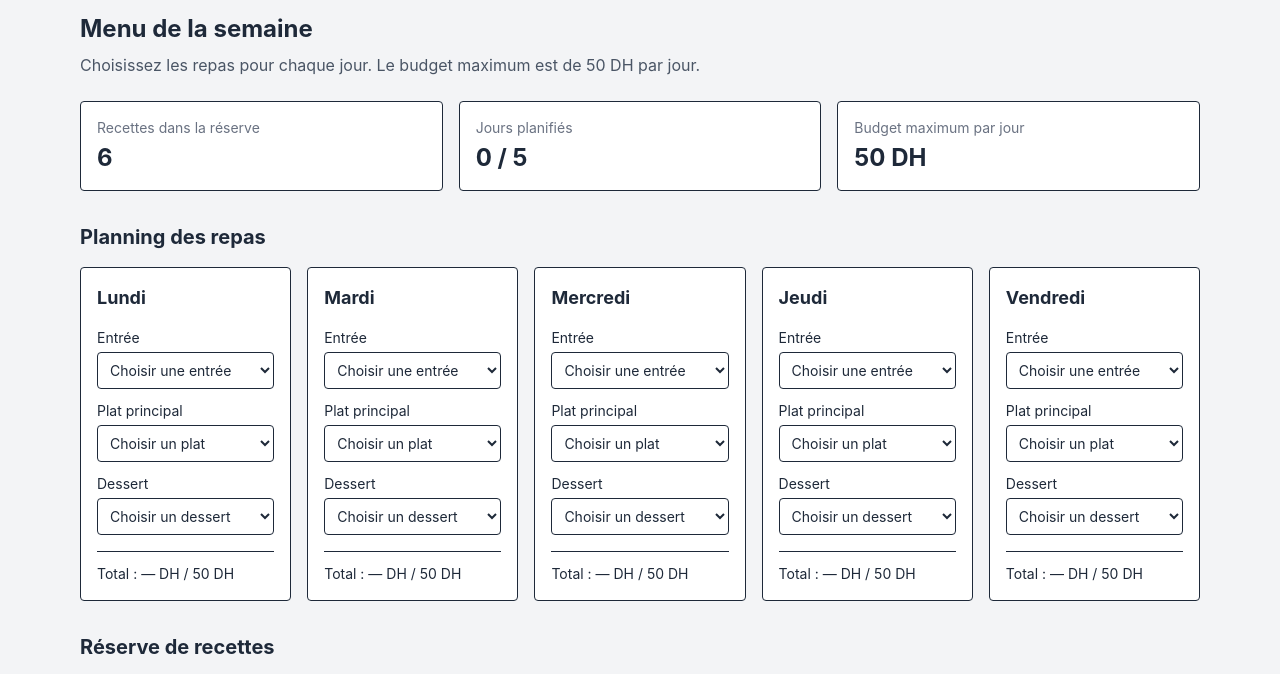
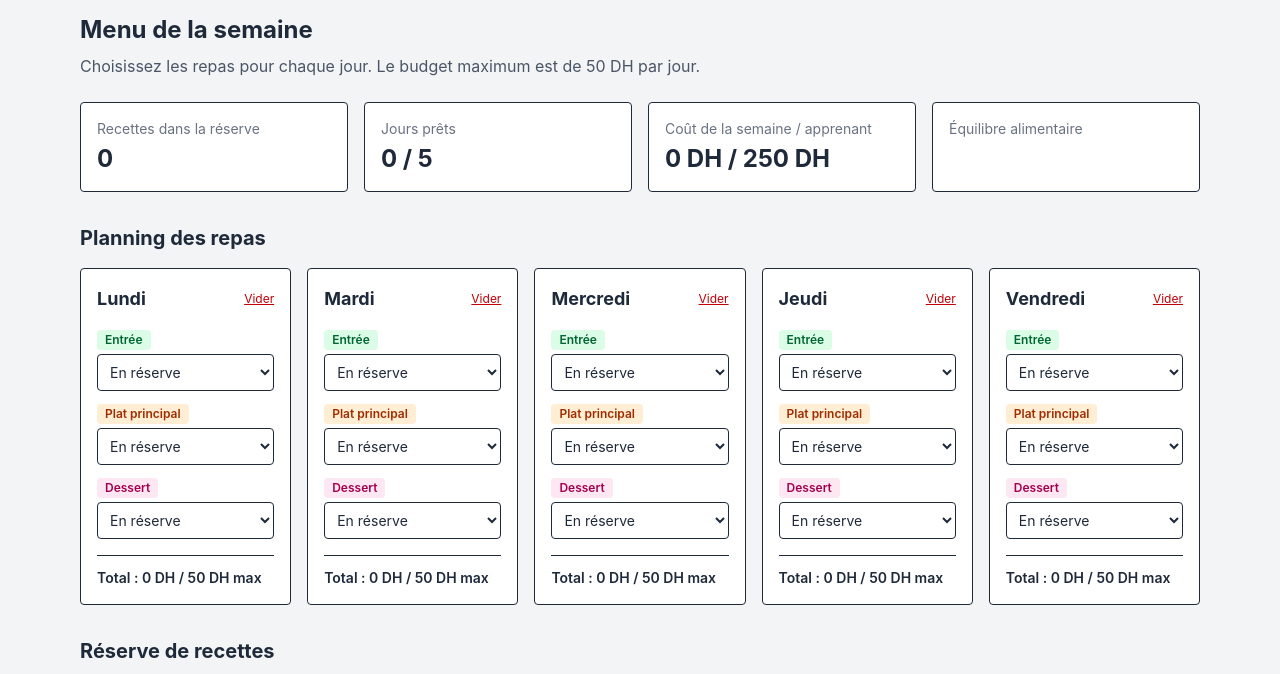
Before and after one commit to youssefelkrid/Cantina, a website: page index.html in a window 1280 px wide. Shown: the part 99-773 px from the top of the page. Drawn offline with Linux system fonts and the light colour scheme.

Commit message:
je vais push  le travile de botun Ajouter une resette  dans Réserve de recettes

```diff
--- a/index.html
+++ b/index.html
@@ -6,12 +6,13 @@
     <meta name="viewport" content="width=device-width, initial-scale=1.0">
     <title>Cantina - Planning de la semaine</title>
     <link rel="stylesheet" href="output.css">
+    <script src="script.js" defer></script>
 </head>
 
 <body class="bg-gray-100 font-sans text-gray-800">
-    <header class=" flex flex-row justify-centerborder-b bg-white">
+    <header  class=" flex flex-row justify-center border-b bg-white">
         <div class="mx-auto flex max-w-6xl items-center gap-4 p-4">
-            <img class=" h-16 w-24 object-contain" src="imag/Cantina Logo.png" alt="Logo Cantina">
+            <img class="h-16 w-24 object-contain" src="imag/Cantina Logo.png" alt="Logo Cantina">
             <div>
                 <h1 class="text-xl font-bold">Garde-Manger</h1>
                 <p class="text-sm text-gray-500">Planning de la cantine YouCode</p>
@@ -25,202 +26,248 @@
             <p class="text-gray-600">Choisissez les repas pour chaque jour. Le budget maximum est de 50 DH par jour.</p>
         </section>
 
-        <section class="mb-8 grid grid-cols-1 gap-4 sm:grid-cols-3" aria-label="Résumé">
+        <section class="mb-8 grid grid-cols-1 gap-4 sm:grid-cols-2 lg:grid-cols-4" aria-label="Résumé">
             <div class="rounded border bg-white p-4">
                 <p class="text-sm text-gray-500">Recettes dans la réserve</p>
-                <p class="mt-1 text-2xl font-bold">6</p>
+                <p id="stat-recipes" class="mt-1 text-2xl font-bold">0</p>
             </div>
             <div class="rounded border bg-white p-4">
-                <p class="text-sm text-gray-500">Jours planifiés</p>
-                <p class="mt-1 text-2xl font-bold">0 / 5</p>
+                <p class="text-sm text-gray-500">Jours prêts</p>
+                <p id="stat-days" class="mt-1 text-2xl font-bold">0 / 5</p>
             </div>
             <div class="rounded border bg-white p-4">
-                <p class="text-sm text-gray-500">Budget maximum par jour</p>
-                <p class="mt-1 text-2xl font-bold">50 DH</p>
+                <p class="text-sm text-gray-500">Coût de la semaine / apprenant</p>
+                <p id="stat-total" class="mt-1 text-2xl font-bold">0 DH / 250 DH</p>
+            </div>
+            <div class="rounded border bg-white p-4">
+                <p class="text-sm text-gray-500">Équilibre alimentaire</p>
+                <p id="stat-balance" class="mt-1 inline-block rounded px-2 py-1 text-sm font-bold"></p>
             </div>
         </section>
 
         <section class="mb-8" aria-labelledby="planning-title">
             <h2 id="planning-title" class="mb-4 text-xl font-bold">Planning des repas</h2>
-
-            <div class="grid grid-cols-1 gap-4 sm:grid-cols-2 lg:grid-cols-3 xl:grid-cols-5">
+            <div id="planning-grid" class="grid grid-cols-1 gap-4 sm:grid-cols-2 lg:grid-cols-3 xl:grid-cols-5">
                 <article class="rounded border bg-white p-4">
-                    <h3 class="mb-4 text-lg font-bold">Lundi</h3>
-                    <label class="mb-3 block text-sm">Entrée
-                        <select class="mt-1 w-full rounded border p-2" aria-label="Entrée du lundi">
-                            <option>Choisir une entrée</option>
-                            <option>Velouté de légumes - 5 DH</option>
-                            <option>Salade marocaine - 8 DH</option>
+                    <div class="mb-4 flex items-center justify-between">
+                        <h3 class="text-lg font-bold">Lundi</h3>
+                        <button type="button" data-action="clear-day" data-day="Lundi"
+                            class="text-xs text-red-700 underline">Vider</button>
+                    </div>
+                    <label class="mb-3 block text-sm">
+                        <span
+                            class="inline-block rounded px-2 py-0.5 text-xs font-semibold bg-green-100 text-green-800">Entrée</span>
+                        <select data-day="Lundi" data-slot="Entrée" class="mt-1 w-full rounded border p-2">
+                            <option value="">En réserve</option>
                         </select>
                     </label>
-                    <label class="mb-3 block text-sm">Plat principal
-                        <select class="mt-1 w-full rounded border p-2" aria-label="Plat principal du lundi">
-                            <option>Choisir un plat</option>
-                            <option>Tajine de poulet - 25 DH</option>
-                            <option>Couscous aux légumes - 22 DH</option>
+                    <label class="mb-3 block text-sm">
+                        <span
+                            class="inline-block rounded px-2 py-0.5 text-xs font-semibold bg-orange-100 text-orange-800">Plat
+                            principal</span>
+                        <select data-day="Lundi" data-slot="Plat principal" class="mt-1 w-full rounded border p-2">
+                            <option value="">En réserve</option>
                         </select>
                     </label>
-                    <label class="block text-sm">Dessert
-                        <select class="mt-1 w-full rounded border p-2" aria-label="Dessert du lundi">
-                            <option>Choisir un dessert</option>
-                            <option>Orange de saison - 4 DH</option>
-                            <option>Yaourt nature - 5 DH</option>
+                    <label class="mb-3 block text-sm">
+                        <span
+                            class="inline-block rounded px-2 py-0.5 text-xs font-semibold bg-pink-100 text-pink-800">Dessert</span>
+                        <select data-day="Lundi" data-slot="Dessert" class="mt-1 w-full rounded border p-2">
+                            <option value="">En réserve</option>
                         </select>
                     </label>
-                    <p class="mt-4 border-t pt-3 text-sm">Total : — DH / 50 DH</p>
+                    <p class="mt-4 border-t pt-3 text-sm font-semibold">Total : <span id="total-Lundi">0</span> DH / 50
+                        DH max</p>
                 </article>
 
                 <article class="rounded border bg-white p-4">
-                    <h3 class="mb-4 text-lg font-bold">Mardi</h3>
-                    <label class="mb-3 block text-sm">Entrée
-                        <select class="mt-1 w-full rounded border p-2" aria-label="Entrée du mardi">
-                            <option>Choisir une entrée</option>
-                            <option>Velouté de légumes - 5 DH</option>
-                            <option>Salade marocaine - 8 DH</option>
+                    <div class="mb-4 flex items-center justify-between">
+                        <h3 class="text-lg font-bold">Mardi</h3>
+                        <button type="button" data-action="clear-day" data-day="Mardi"
+                            class="text-xs text-red-700 underline">Vider</button>
+                    </div>
+                    <label class="mb-3 block text-sm">
+                        <span
+                            class="inline-block rounded px-2 py-0.5 text-xs font-semibold bg-green-100 text-green-800">Entrée</span>
+                        <select data-day="Mardi" data-slot="Entrée" class="mt-1 w-full rounded border p-2">
+                            <option value="">En réserve</option>
                         </select>
                     </label>
-                    <label class="mb-3 block text-sm">Plat principal
-                        <select class="mt-1 w-full rounded border p-2" aria-label="Plat principal du mardi">
-                            <option>Choisir un plat</option>
-                            <option>Tajine de poulet - 25 DH</option>
-                            <option>Couscous aux légumes - 22 DH</option>
+                    <label class="mb-3 block text-sm">
+                        <span
+                            class="inline-block rounded px-2 py-0.5 text-xs font-semibold bg-orange-100 text-orange-800">Plat
+                            principal</span>
+                        <select data-day="Mardi" data-slot="Plat principal" class="mt-1 w-full rounded border p-2">
+                            <option value="">En réserve</option>
                         </select>
                     </label>
-                    <label class="block text-sm">Dessert
-                        <select class="mt-1 w-full rounded border p-2" aria-label="Dessert du mardi">
-                            <option>Choisir un dessert</option>
-                            <option>Orange de saison - 4 DH</option>
-                            <option>Yaourt nature - 5 DH</option>
+                    <label class="mb-3 block text-sm">
+                        <span
+                            class="inline-block rounded px-2 py-0.5 text-xs font-semibold bg-pink-100 text-pink-800">Dessert</span>
+                        <select data-day="Mardi" data-slot="Dessert" class="mt-1 w-full rounded border p-2">
+                            <option value="">En réserve</option>
                         </select>
                     </label>
-                    <p class="mt-4 border-t pt-3 text-sm">Total : — DH / 50 DH</p>
+                    <p class="mt-4 border-t pt-3 text-sm font-semibold">Total : <span id="total-Mardi">0</span> DH / 50
+                        DH max</p>
                 </article>
 
                 <article class="rounded border bg-white p-4">
-                    <h3 class="mb-4 text-lg font-bold">Mercredi</h3>
-                    <label class="mb-3 block text-sm">Entrée
-                        <select class="mt-1 w-full rounded border p-2" aria-label="Entrée du mercredi">
-                            <option>Choisir une entrée</option>
-                            <option>Velouté de légumes - 5 DH</option>
-                            <option>Salade marocaine - 8 DH</option>
+                    <div class="mb-4 flex items-center justify-between">
+                        <h3 class="text-lg font-bold">Mercredi</h3>
+                        <button type="button" data-action="clear-day" data-day="Mercredi"
+                            class="text-xs text-red-700 underline">Vider</button>
+                    </div>
+                    <label class="mb-3 block text-sm">
+                        <span
+                            class="inline-block rounded px-2 py-0.5 text-xs font-semibold bg-green-100 text-green-800">Entrée</span>
+                        <select data-day="Mercredi" data-slot="Entrée" class="mt-1 w-full rounded border p-2">
+                            <option value="">En réserve</option>
                         </select>
                     </label>
-                    <label class="mb-3 block text-sm">Plat principal
-                        <select class="mt-1 w-full rounded border p-2" aria-label="Plat principal du mercredi">
-                            <option>Choisir un plat</option>
-                            <option>Tajine de poulet - 25 DH</option>
-                            <option>Couscous aux légumes - 22 DH</option>
+                    <label class="mb-3 block text-sm">
+                        <span
+                            class="inline-block rounded px-2 py-0.5 text-xs font-semibold bg-orange-100 text-orange-800">Plat
+                            principal</span>
+                        <select data-day="Mercredi" data-slot="Plat principal" class="mt-1 w-full rounded border p-2">
+                            <option value="">En réserve</option>
                         </select>
                     </label>
-                    <label class="block text-sm">Dessert
-                        <select class="mt-1 w-full rounded border p-2" aria-label="Dessert du mercredi">
-                            <option>Choisir un dessert</option>
-                            <option>Orange de saison - 4 DH</option>
-                            <option>Yaourt nature - 5 DH</option>
+                    <label class="mb-3 block text-sm">
+                        <span
+                            class="inline-block rounded px-2 py-0.5 text-xs font-semibold bg-pink-100 text-pink-800">Dessert</span>
+                        <select data-day="Mercredi" data-slot="Dessert" class="mt-1 w-full rounded border p-2">
+                            <option value="">En réserve</option>
                         </select>
                     </label>
-                    <p class="mt-4 border-t pt-3 text-sm">Total : — DH / 50 DH</p>
+                    <p class="mt-4 border-t pt-3 text-sm font-semibold">Total : <span id="total-Mercredi">0</span> DH /
+                        50 DH max</p>
                 </article>
 
                 <article class="rounded border bg-white p-4">
-                    <h3 class="mb-4 text-lg font-bold">Jeudi</h3>
-                    <label class="mb-3 block text-sm">Entrée
-                        <select class="mt-1 w-full rounded border p-2" aria-label="Entrée du jeudi">
-                            <option>Choisir une entrée</option>
-                            <option>Velouté de légumes - 5 DH</option>
-                            <option>Salade marocaine - 8 DH</option>
+                    <div class="mb-4 flex items-center justify-between">
+                        <h3 class="text-lg font-bold">Jeudi</h3>
+                        <button type="button" data-action="clear-day" data-day="Jeudi"
+                            class="text-xs text-red-700 underline">Vider</button>
+                    </div>
+                    <label class="mb-3 block text-sm">
+                        <span
+                            class="inline-block rounded px-2 py-0.5 text-xs font-semibold bg-green-100 text-green-800">Entrée</span>
+                        <select data-day="Jeudi" data-slot="Entrée" class="mt-1 w-full rounded border p-2">
+                            <option value="">En réserve</option>
                         </select>
                     </label>
-                    <label class="mb-3 block text-sm">Plat principal
-                        <select class="mt-1 w-full rounded border p-2" aria-label="Plat principal du jeudi">
-                            <option>Choisir un plat</option>
-                            <option>Tajine de poulet - 25 DH</option>
-                            <option>Couscous aux légumes - 22 DH</option>
+                    <label class="mb-3 block text-sm">
+                        <span
+                            class="inline-block rounded px-2 py-0.5 text-xs font-semibold bg-orange-100 text-orange-800">Plat
+                            principal</span>
+                        <select data-day="Jeudi" data-slot="Plat principal" class="mt-1 w-full rounded border p-2">
+                            <option value="">En réserve</option>
                         </select>
                     </label>
-                    <label class="block text-sm">Dessert
-                        <select class="mt-1 w-full rounded border p-2" aria-label="Dessert du jeudi">
-                            <option>Choisir un dessert</option>
-                            <option>Orange de saison - 4 DH</option>
-                            <option>Yaourt nature - 5 DH</option>
+                    <label class="mb-3 block text-sm">
+                        <span
+                            class="inline-block rounded px-2 py-0.5 text-xs font-semibold bg-pink-100 text-pink-800">Dessert</span>
+                        <select data-day="Jeudi" data-slot="Dessert" class="mt-1 w-full rounded border p-2">
+                            <option value="">En réserve</option>
                         </select>
                     </label>
-                    <p class="mt-4 border-t pt-3 text-sm">Total : — DH / 50 DH</p>
+                    <p class="mt-4 border-t pt-3 text-sm font-semibold">Total : <span id="total-Jeudi">0</span> DH / 50
+                        DH max</p>
                 </article>
 
                 <article class="rounded border bg-white p-4">
-                    <h3 class="mb-4 text-lg font-bold">Vendredi</h3>
-                    <label class="mb-3 block text-sm">Entrée
-                        <select class="mt-1 w-full rounded border p-2" aria-label="Entrée du vendredi">
-                            <option>Choisir une entrée</option>
-                            <option>Velouté de légumes - 5 DH</option>
-                            <option>Salade marocaine - 8 DH</option>
+                    <div class="mb-4 flex items-center justify-between">
+                        <h3 class="text-lg font-bold">Vendredi</h3>
+                        <button type="button" data-action="clear-day" data-day="Vendredi"
+                            class="text-xs text-red-700 underline">Vider</button>
+                    </div>
+                    <label class="mb-3 block text-sm">
+                        <span
+                            class="inline-block rounded px-2 py-0.5 text-xs font-semibold bg-green-100 text-green-800">Entrée</span>
+                        <select data-day="Vendredi" data-slot="Entrée" class="mt-1 w-full rounded border p-2">
+                            <option value="">En réserve</option>
                         </select>
                     </label>
-                    <label class="mb-3 block text-sm">Plat principal
-                        <select class="mt-1 w-full rounded border p-2" aria-label="Plat principal du vendredi">
-                            <option>Choisir un plat</option>
-                            <option>Tajine de poulet - 25 DH</option>
-                            <option>Couscous aux légumes - 22 DH</option>
+                    <label class="mb-3 block text-sm">
+                        <span
+                            class="inline-block rounded px-2 py-0.5 text-xs font-semibold bg-orange-100 text-orange-800">Plat
+                            principal</span>
+                        <select data-day="Vendredi" data-slot="Plat principal" class="mt-1 w-full rounded border p-2">
+                            <option value="">En réserve</option>
                         </select>
                     </label>
-                    <label class="block text-sm">Dessert
-                        <select class="mt-1 w-full rounded border p-2" aria-label="Dessert du vendredi">
-                            <option>Choisir un dessert</option>
-                            <option>Orange de saison - 4 DH</option>
-                            <option>Yaourt nature - 5 DH</option>
+                    <label class="mb-3 block text-sm">
+                        <span
+                            class="inline-block rounded px-2 py-0.5 text-xs font-semibold bg-pink-100 text-pink-800">Dessert</span>
+                        <select data-day="Vendredi" data-slot="Dessert" class="mt-1 w-full rounded border p-2">
+                            <option value="">En réserve</option>
                         </select>
                     </label>
-                    <p class="mt-4 border-t pt-3 text-sm">Total : — DH / 50 DH</p>
+                    <p class="mt-4 border-t pt-3 text-sm font-semibold">Total : <span id="total-Vendredi">0</span> DH /
+                        50 DH max</p>
                 </article>
             </div>
         </section>
 
         <section class="mb-8" aria-labelledby="reserve-title">
             <h2 id="reserve-title" class="mb-4 text-xl font-bold">Réserve de recettes</h2>
-            <div class="grid grid-cols-1 gap-4 sm:grid-cols-2 lg:grid-cols-3">
-                <article class="rounded border bg-white p-4">
-                    <h3 class="font-bold">Velouté de légumes</h3>
-                    <p class="mt-2 text-sm text-gray-600">Entrée · Végétarien</p>
-                    <p class="mt-2 font-semibold">5 DH</p>
-                </article>
-                <article class="rounded border bg-white p-4">
-                    <h3 class="font-bold">Salade marocaine</h3>
-                    <p class="mt-2 text-sm text-gray-600">Entrée · Végétarien</p>
-                    <p class="mt-2 font-semibold">8 DH</p>
-                </article>
-                <article class="rounded border bg-white p-4">
-                    <h3 class="font-bold">Tajine de poulet</h3>
-                    <p class="mt-2 text-sm text-gray-600">Plat principal · Classique</p>
-                    <p class="mt-2 font-semibold">25 DH</p>
-                </article>
-                <article class="rounded border bg-white p-4">
-                    <h3 class="font-bold">Couscous aux légumes</h3>
-                    <p class="mt-2 text-sm text-gray-600">Plat principal · Végétarien</p>
-                    <p class="mt-2 font-semibold">22 DH</p>
-                </article>
-                <article class="rounded border bg-white p-4">
-                    <h3 class="font-bold">Orange de saison</h3>
-                    <p class="mt-2 text-sm text-gray-600">Dessert · Végétarien</p>
-                    <p class="mt-2 font-semibold">4 DH</p>
-                </article>
-                <article class="rounded border bg-white p-4">
-                    <h3 class="font-bold">Yaourt nature</h3>
-                    <p class="mt-2 text-sm text-gray-600">Dessert · Végétarien</p>
-                    <p class="mt-2 font-semibold">5 DH</p>
-                </article>
-            </div>
+            <div id="recipes-grid" class="grid grid-cols-1 gap-4 sm:grid-cols-2 lg:grid-cols-3"></div>
         </section>
 
         <section class="rounded border bg-white p-4" aria-labelledby="add-recipe-title">
             <h2 id="add-recipe-title" class="text-xl font-bold">Ajouter une recette</h2>
-            <p class="mt-2 text-gray-600">Le formulaire sera ajouté plus tard.</p>
-            <button id="add-recipe-button" class="mt-4 rounded bg-red-700 px-4 py-2 font-semibold text-white hover:bg-red-800"
-                type="button">
+            <button id="add-recipe-button"
+                class="mt-4 rounded bg-red-700 px-4 py-2 font-semibold text-white hover:bg-red-800" type="button">
                 + Ajouter à la réserve
             </button>
         </section>
     </main>
+
+    <!-- Modal -->
+    <div id="modal-overlay" class="fixed inset-0 z-40 hidden items-center justify-center bg-black/50 p-4">
+        <div id="modal-box" class="w-full max-w-md rounded bg-white p-6">
+            <div class="mb-4 flex items-center justify-between">
+                <h2 id="modal-title" class="text-xl font-bold">Ajouter une recette</h2>
+                <button id="modal-close" type="button" class="text-2xl leading-none" aria-label="Fermer">×</button>
+            </div>
+            <form id="recipe-form" novalidate class="grid gap-3">
+                <div>
+                    <input id="f-name" type="text" placeholder="Nom du plat" class="w-full rounded border p-2">
+                    <p id="e-name" class="mt-1 text-sm text-red-600"></p>
+                </div>
+                <div>
+                    <select id="f-category" class="w-full rounded border p-2">
+                        <option value="">Choisir une catégorie</option>
+                        <option>Entrée</option>
+                        <option>Plat principal</option>
+                        <option>Dessert</option>
+                    </select>
+                    <p id="e-category" class="mt-1 text-sm text-red-600"></p>
+                </div>
+                <div>
+                    <input id="f-price" type="text" inputmode="decimal" placeholder="Prix (DH)"
+                        class="w-full rounded border p-2">
+                    <p id="e-price" class="mt-1 text-sm text-red-600"></p>
+                </div>
+                <select id="f-diet" class="rounded border p-2">
+                    <option>Classique</option>
+                    <option>Végétarien</option>
+                    <option>Bio</option>
+                </select>
+                <div class="flex gap-2">
+                    <button id="modal-submit" type="submit"
+                        class="rounded bg-green-700 px-4 py-2 font-semibold text-white hover:bg-green-800 disabled:cursor-not-allowed disabled:opacity-50"
+                        >Valider</button>
+                    <button id="modal-cancel" type="button"
+                        class="rounded border px-4 py-2 font-semibold">Annuler</button>
+                </div>
+            </form>
+        </div>
+    </div>
+
+    <!-- Toasts -->
+    <div id="toast-container" class="fixed right-4 top-4 z-50 flex flex-col gap-2"></div>
 </body>
 
 </html>
```
Also changed, not shown: script.js (+60 -0 lines), output.css.
